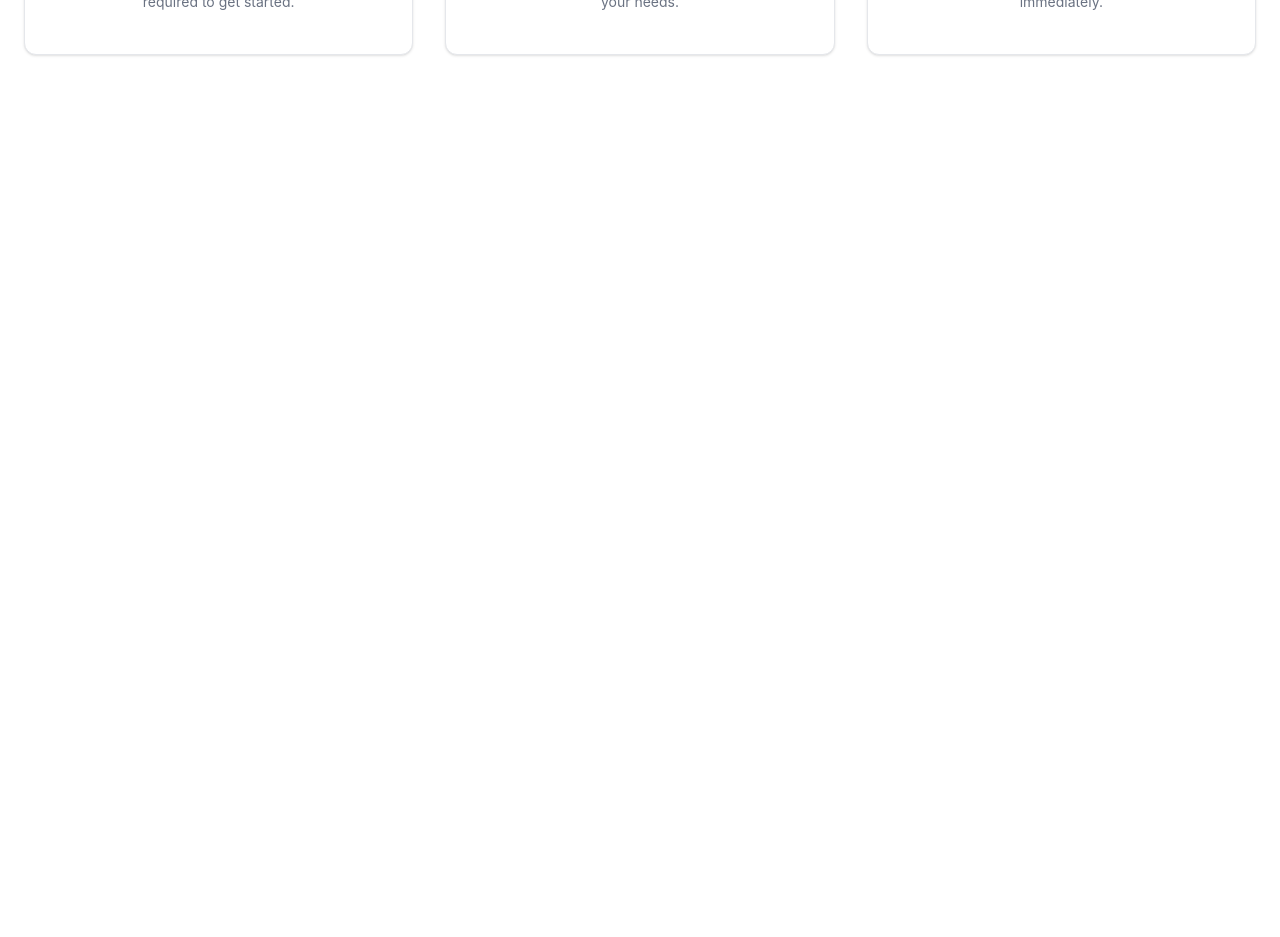
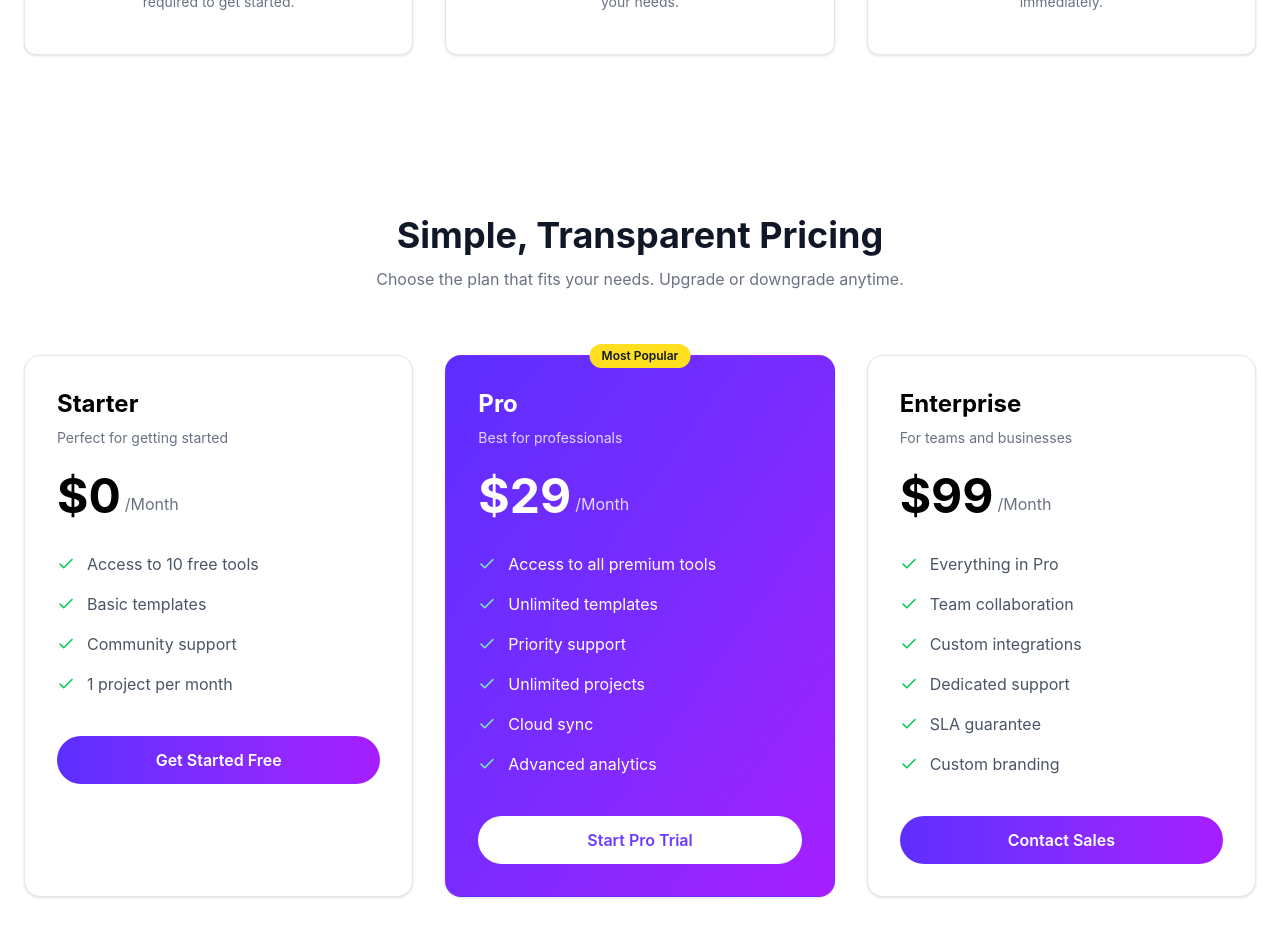
Before and after one commit to masfiqurwebdev/assignment_6, a React (Vite) app: page / in a window 1280 px wide. Shown: the part 1460-2397 px from the top of the page. Before the commit the page ends 1595 px from the top, so only its background shows below. Built offline with nearby package versions, Linux system fonts and the light colour scheme.

Commit message:
pricing section complete

```diff
--- /dev/null
+++ b/src/Components/Packages.jsx
@@ -0,0 +1,154 @@
+
+import { Check } from "lucide-react";
+
+const plans = [
+  {
+    name: "Starter",
+    subtitle: "Perfect for getting started",
+    price: "$0",
+    duration: "/Month",
+    button: "Get Started Free",
+    featured: false,
+    features: [
+      "Access to 10 free tools",
+      "Basic templates",
+      "Community support",
+      "1 project per month",
+    ],
+  },
+  {
+    name: "Pro",
+    subtitle: "Best for professionals",
+    price: "$29",
+    duration: "/Month",
+    button: "Start Pro Trial",
+    featured: true,
+    badge: "Most Popular",
+    features: [
+      "Access to all premium tools",
+      "Unlimited templates",
+      "Priority support",
+      "Unlimited projects",
+      "Cloud sync",
+      "Advanced analytics",
+    ],
+  },
+  {
+    name: "Enterprise",
+    subtitle: "For teams and businesses",
+    price: "$99",
+    duration: "/Month",
+    button: "Contact Sales",
+    featured: false,
+    features: [
+      "Everything in Pro",
+      "Team collaboration",
+      "Custom integrations",
+      "Dedicated support",
+      "SLA guarantee",
+      "Custom branding",
+    ],
+  },
+];
+
+
+
+const Packages = () => {
+  return (
+
+    <section className="bg-white py-20">
+      <div className="mx-auto max-w-7xl px-6">
+        {/* Heading */}
+        <div className="text-center">
+          <h2 className="text-4xl font-bold text-gray-900">
+            Simple, Transparent Pricing
+          </h2>
+
+          <p className="mt-3 text-gray-500">
+            Choose the plan that fits your needs. Upgrade or downgrade anytime.
+          </p>
+        </div>
+
+        {/* Pricing Cards */}
+        <div className="mt-16 grid gap-8 lg:grid-cols-3">
+          {plans.map((plan) => (
+            <div
+              key={plan.name}
+              className={`relative rounded-2xl border p-8 shadow-sm transition duration-300 hover:-translate-y-2 hover:shadow-xl ${
+                plan.featured
+                  ? "border-transparent bg-gradient-to-br from-[#5D2EFF] via-[#7A2BFF] to-[#A61DFF] text-white"
+                  : "border-gray-200 bg-white"
+              }`}
+            >
+              {/* Badge */}
+              {plan.badge && (
+                <span className="absolute left-1/2 top-0 -translate-x-1/2 -translate-y-1/2 rounded-full bg-yellow-300 px-3 py-1 text-xs font-semibold text-gray-900">
+                  {plan.badge}
+                </span>
+              )}
+
+              {/* Plan */}
+              <h3 className="text-2xl font-bold">{plan.name}</h3>
+
+              <p
+                className={`mt-2 text-sm ${
+                  plan.featured ? "text-white/80" : "text-gray-500"
+                }`}
+              >
+                {plan.subtitle}
+              </p>
+
+              {/* Price */}
+              <div className="mt-6 flex items-end">
+                <span className="text-5xl font-bold">{plan.price}</span>
+                <span
+                  className={`mb-1 ml-1 ${
+                    plan.featured ? "text-white/80" : "text-gray-500"
+                  }`}
+                >
+                  {plan.duration}
+                </span>
+              </div>
+
+              {/* Features */}
+              <ul className="mt-8 space-y-4">
+                {plan.features.map((feature) => (
+                  <li key={feature} className="flex items-center gap-3">
+                    <Check
+                      size={18}
+                      className={
+                        plan.featured
+                          ? "text-green-300"
+                          : "text-green-500"
+                      }
+                    />
+                    <span
+                      className={
+                        plan.featured ? "text-white" : "text-gray-600"
+                      }
+                    >
+                      {feature}
+                    </span>
+                  </li>
+                ))}
+              </ul>
+
+              {/* Button */}
+              <button
+                className={`mt-10 w-full rounded-full py-3 font-semibold transition ${
+                  plan.featured
+                    ? "bg-white text-[#6C3BFF] hover:bg-gray-100"
+                    : "bg-gradient-to-r from-[#5D2EFF] to-[#A61DFF] text-white hover:opacity-90"
+                }`}
+              >
+                {plan.button}
+              </button>
+            </div>
+          ))}
+        </div>
+      </div>
+    </section>
+  )
+}
+
+export default Packages
--- a/src/Pages/Home.jsx
+++ b/src/Pages/Home.jsx
@@ -1,6 +1,7 @@
 import Banner from "../Components/Banner"
 import Feature from "../Components/Feature"
 import Hero from "../Components/Hero"
+import Packages from "../Components/Packages"
 
 const Home = () => {
   return (
@@ -9,6 +10,7 @@ const Home = () => {
       <Banner/>
 
       <Feature/>
+      <Packages/>
     </div>
   )
 }
```
